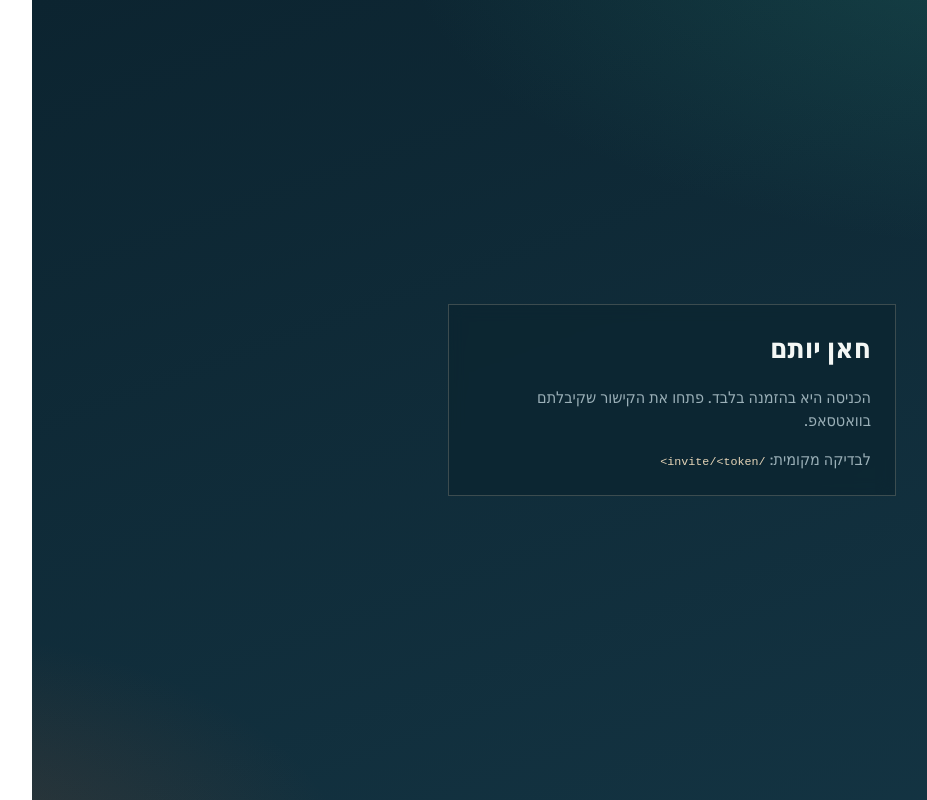
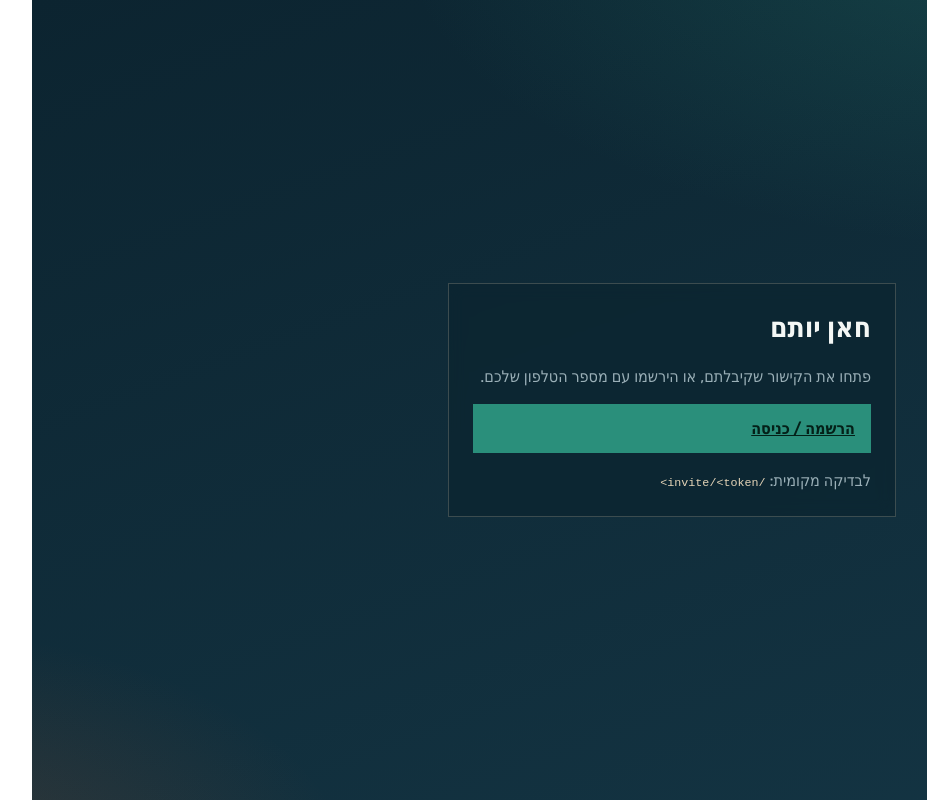
Before and after one commit to Yogihugy/khan-yotam-app, a React (Vite) app in the folder client/: page / in a window 1280 px wide. Shown: the whole page, without its empty margins (287-1214 px from the left). Built offline with nearby package versions, Linux system fonts and the light colour scheme; no server answers.

Commit message:
fix: remove outdated WhatsApp-only assumption from guest landing, add register link

```diff
--- a/client/src/pages/AuthenticatedApp.tsx
+++ b/client/src/pages/AuthenticatedApp.tsx
@@ -39,7 +39,12 @@ function GuestLanding() {
     <main className="page">
       <div className="panel">
         <h1>חאן יותם</h1>
-        <p className="muted">הכניסה היא בהזמנה בלבד. פתחו את הקישור שקיבלתם בוואטסאפ.</p>
+        <p className="muted">
+          פתחו את הקישור שקיבלתם, או הירשמו עם מספר הטלפון שלכם.
+        </p>
+        <Link to="/register" className="primary">
+          הרשמה / כניסה
+        </Link>
         {import.meta.env.DEV && (
           <p className="muted">
             לבדיקה מקומית: <code>/invite/&lt;token&gt;</code>
```
